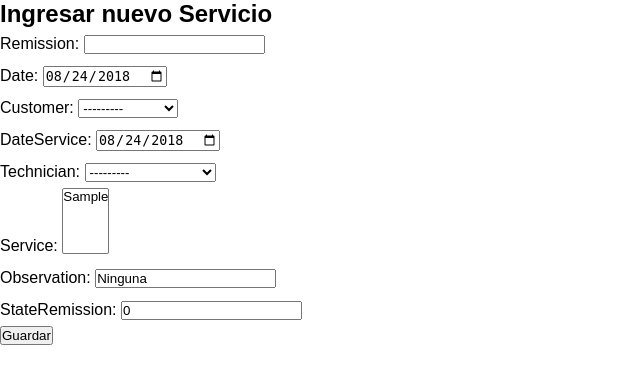
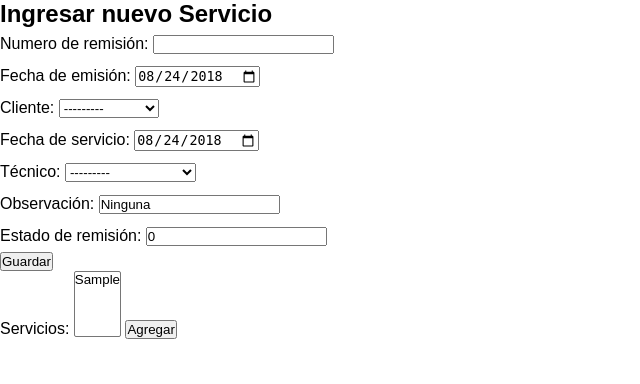
Before and after one commit to JorgeluissilvaC/AppContableDjango, a Django app: page /newService/ in a window 1280 px wide. Shown: the part 68-452 px from the top of the page, without its empty margins (0-640 px from the left). Run offline with Django 3.2, Linux system fonts and the light colour scheme; tables that the repository leaves empty hold one stand-in row (values such as "Sample post").

Commit message:
CRUD on customers, technicians and services

```diff
--- a/main/models.py
+++ b/main/models.py
@@ -38,7 +38,8 @@
     value = models.FloatField()
 
     def __str__(self):
-        return self.service
+        strr = self.ID_service+' '+self.service+' '+str(self.value)
+        return strr
 
     class Meta:
         ordering = ('service',)
--- a/main/static/css/style.css
+++ b/main/static/css/style.css
@@ -1,3 +1,8 @@
+table, th, td {
+    border: 1px solid black;
+    border-collapse: collapse;
+}
+
 body{
     margin: 0;
     font-family: sans-serif;
--- a/main/static/js/main.js
+++ b/main/static/js/main.js
@@ -1,17 +1,35 @@
+function sure(id) {
+    let cas = document.getElementById(id).name;
+    var params = "IDD="+id+"&tipo="+cas+"";
+    var r = confirm("Desea eliminar la información!");
+    if (r == true) {
+            var xmlHttp = new XMLHttpRequest();
+            xmlHttp.open( "GET", "/delete/?"+params);
+            xmlHttp.send( null );
+            alert("Información eliminada!");
+    }else{
+        alert("La información no fue eliminada");
+    }
+}
+
+
 $(document).ready(function(){
     $('#add').click(function(e){
-event.preventDefault()
+    var s = new String;
+    var arr = new Array;
+    s = $('#id_service').val()+"";
+    arr = s.split(" ")
+    event.preventDefault();
     $('#items').append( '<div><input type="text" name="amount">'
-                    +'<input type="text" name="service">'
-                    +'<input type="text" name="value" >'
-                    +'<input type="text" name="total">'
-                    +'<input type="button" name="delete" id="delete"></div>')
+                        +'<input type="text" name="" value="'+arr[1].replace(',','.').replace(' ',' ')+'">'
+                        +'<input type="text" name="value" value="'+ arr[2].replace(',','.').replace(' ','')+'">'
+                        +'<input type="text" name="total" value="'+ Number(arr[1].replace(',','.'.replace(' ','')))*Number(arr[2].replace(',','.').replace(' ',''))+'">'
+                        +'<button id="delete"> Borrar </button></div>')
     });
     $('body').on('click','#delete',function(e){
         $(this).parent('div').remove();
     })
-
-
+    //Selector
     $('#custome').hide();
     $('#technicia').hide();
     $('#service').hide();
@@ -35,18 +53,3 @@
 
         });
     });
-
-
-function sure(id) {
-    let cas = document.getElementById(id).name;
-    var params = "IDD="+id+"&tipo="+cas+"";
-    var r = confirm("Desea eliminar la información!");
-    if (r == true) {
-            var xmlHttp = new XMLHttpRequest();
-            xmlHttp.open( "GET", "/delete/?"+params);
-            xmlHttp.send( null );
-            alert("Información eliminada!");
-    }else{
-        alert("La información no fue eliminada");
-    }
-}
--- a/main/templates/main/newService.html
+++ b/main/templates/main/newService.html
@@ -3,7 +3,56 @@
 
 <h2>Ingresar nuevo Servicio</h2>
 <form method="POST" class="post-form">{% csrf_token %}
-    {{ form.as_p }}
+        <p>
+            {{ form.remission.errors }}
+            <label for="{{ form.remission.id_for_label }}">Numero de remisión:</label>
+            {{ form.remission }}
+        </p>
+
+        <p>
+            {{ form.date.errors }}
+            <label for="{{ form.date.id_for_label }}">Fecha de emisión:</label>
+            {{ form.date}}
+        </p>
+        <p>
+            {{ form.customer.errors }}
+            <label for="{{ form.customer.id_for_label }}">Cliente:</label>
+            {{ form.customer }}
+        </p>
+        <p>
+            {{ form.dateService.errors }}
+            <label for="{{ form.dateService.id_for_label }}">Fecha de servicio:</label>
+             {{ form.dateService }}
+        </p>
+        <p>
+              {{ form.technician.errors }}
+              <label for="{{ form.technician.id_for_label }}">Técnico:</label>
+               {{ form.technician }}
+        </p>
+        <p>
+            {{ form.Observation.errors }}
+            <label for="{{ form.Observation.id_for_label }}">Observación:</label>
+            {{ form.Observation }}
+        </p>
+        <p>
+            {{ form.stateRemission.errors }}
+            <label for="{{ form.stateRemission.id_for_label }}">Estado de remisión:</label>
+            {{ form.stateRemission }}
+        </p>
     <button type="submit" class="save btn btn-default">Guardar</button>
 </form>
+
+
+
+
+    {% if servv %}
+            <label for="id_service">Servicios:</label>
+            <select multiple="multiple" id="id_service" name="service">
+                {% for a in servv %}
+                <option value="{{a.ID_service}} {{a.service}} {{a.value}}">{{a.service}} </option>
+                {% endfor %}
+            </select>
+    {% endif %}
+    <button id="add"> Agregar </button>
+    <div id="items"></div>
 {% endblock %}
--- a/main/templates/main/remission_detail.html
+++ b/main/templates/main/remission_detail.html
@@ -43,4 +43,5 @@
     <input type="text" value="{{b.value}}">
     {% endfor %}
 {% endif %}
+
 {% endblock %}
--- a/main/views.py
+++ b/main/views.py
@@ -18,7 +18,6 @@
 			custo = get_object_or_404(customers, IDD=IDD)
 		if tipo=='3':
 			custo = get_object_or_404(Technicians, IDD=IDD)
-
 		custo.delete()
 		messages.success(request,'Información borrada')
 
@@ -104,6 +103,7 @@
 	return render(request, 'main/newServi.html', {'form': form})
 
 def newService(request):
+	servv = Services.objects.all()
 	if request.method == "POST":
 		form = newServiceForm(request.POST)
 		if form.is_valid():
@@ -113,8 +113,7 @@
 			return render(request, 'main/main.html')
 	else:
 		form = newServiceForm()
-		services = Services.objects.all()
-	return render(request, 'main/newService.html', {'form': form})
+	return render(request, 'main/newService.html', {'form': form,'servv':servv})
 
 def newCustomer(request):
 	if request.method == "POST":
```
Lines whose indentation alone changed are shown as unchanged.
